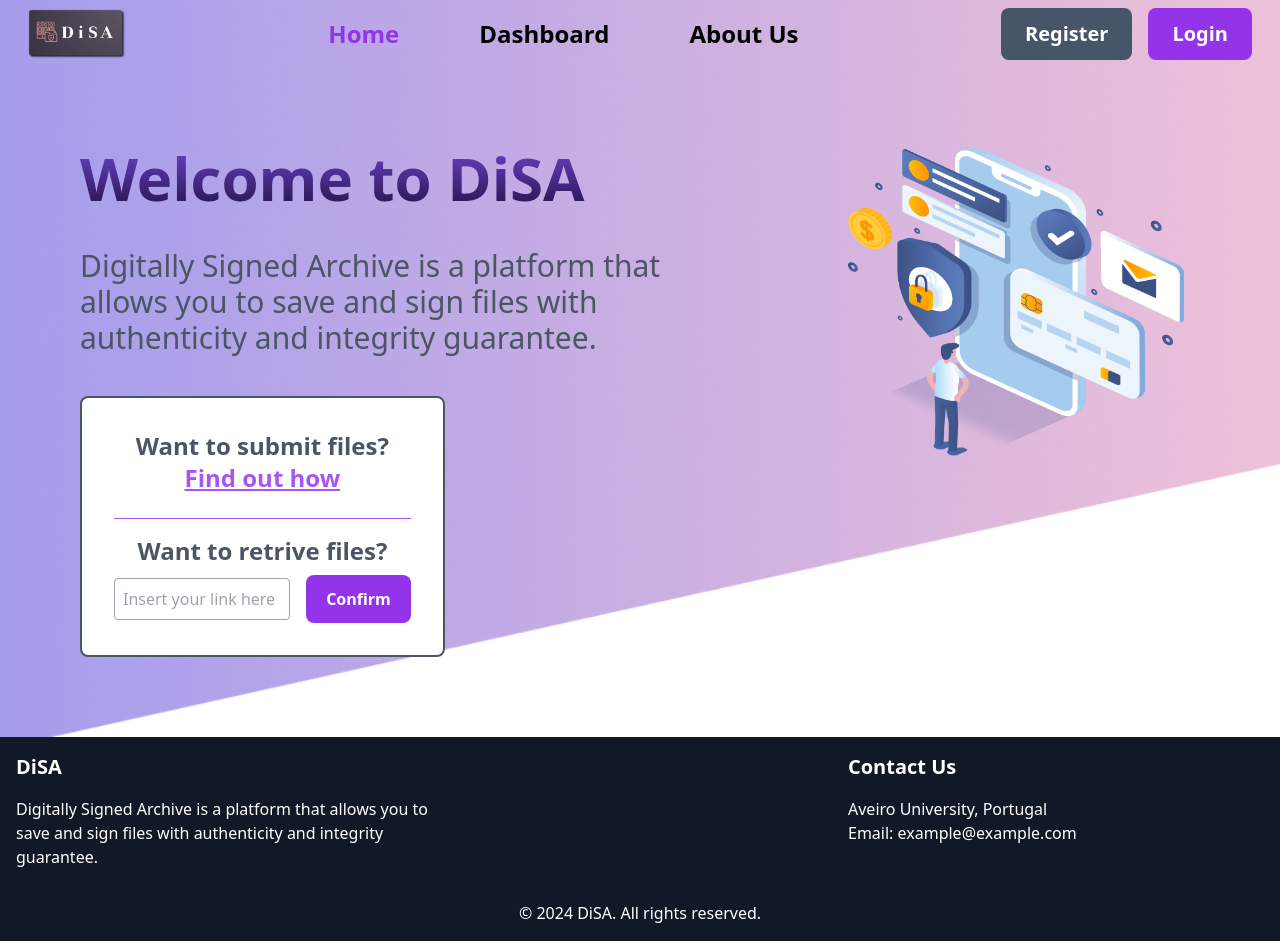
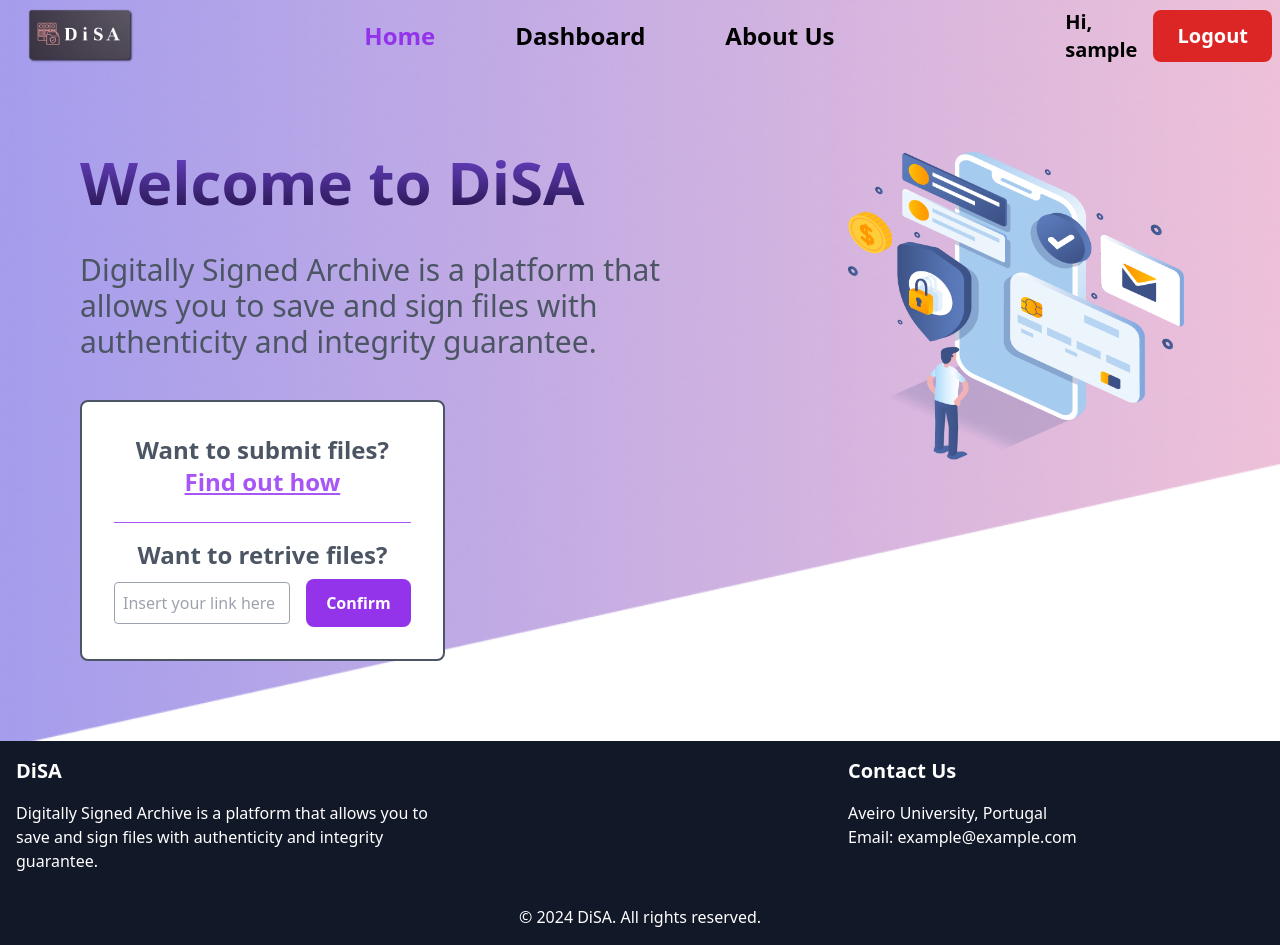
Before and after one commit to miguel-silva48/DiSA-webInterface, a React (Vite) app: page / in a window 1280 px wide. Built offline with nearby package versions, Linux system fonts and the light colour scheme; sample sign-in values are in the browser's storage.

Commit message:
Fix(webInterface): filtered navbar option by logged in user

```diff
--- a/src/components/layout/Navbar.jsx
+++ b/src/components/layout/Navbar.jsx
@@ -1,9 +1,21 @@
-import { Link, useLocation } from "react-router-dom";
+import { Link, useLocation, useNavigate } from "react-router-dom";
 
 import logo from "/DiSA_logo.png";
 
 const Navbar = () => {
   const location = useLocation();
+  const navigate = useNavigate();
+  const username = sessionStorage.getItem("username");
+  const isLoggedIn = sessionStorage.getItem("access_token") !== null;
+
+  const handleLogout = () => {
+    const confirmLogout = window.confirm("Are you sure you want to logout?");
+    if (confirmLogout) {
+      sessionStorage.removeItem("username");
+      sessionStorage.removeItem("access_token");
+      navigate("/");
+    }
+  }
 
   return (
     <nav className="navbar bg-transparent w-full flex items-center p-2 top-0 gap-4">
@@ -12,28 +24,38 @@ const Navbar = () => {
       </Link>
       <div className="w-full flex justify-center gap-20">
         <NavLink to="/" isActive={location.pathname === '/'}>Home</NavLink>
-        <NavLink to="/dashboard" isActive={location.pathname === '/dashboard'}>Dashboard</NavLink>
+        {isLoggedIn && <NavLink to="/dashboard" isActive={location.pathname === '/dashboard'}>Dashboard</NavLink>}
         <NavLink to="/about" isActive={location.pathname === '/about'}>About Us</NavLink>
       </div>
 
-      <div className="flex gap-4 pr-5 items-center">
+      {!isLoggedIn ? (
+          <div className="flex gap-4 items-center">
             <Link to="/register">
               <button className="text-xl text-white font-bold rounded-lg bg-slate-600 hover:bg-indigo-400 px-6 py-3 transition duration-300 ease-in-out">
                 Register
               </button>
             </Link>
-
             <Link to="/login">
               <button className="text-xl text-white font-bold rounded-lg bg-purple-600 hover:bg-indigo-400 px-6 py-3 transition duration-300 ease-in-out">
                 Login
               </button>
             </Link>
           </div>
+        ) : (
+          <div className="flex gap-4 items-center">
+            <span className="text-xl text-black font-bold">
+              Hi, {username}
+            </span>
+            <button onClick={handleLogout} className="text-xl text-white font-bold rounded-lg bg-red-600 hover:bg-red-400 px-6 py-3 transition duration-300 ease-in-out">
+              Logout
+            </button>
+          </div>
+        )}
     </nav>
   );
 }
 
-// Componente NavLink para aplicar estilo ativo
+// Active styles applied to current page
 const NavLink = ({ to, isActive, children }) => {
   return (
     <Link to={to}>
--- a/src/components/pages/DashboardPage.jsx
+++ b/src/components/pages/DashboardPage.jsx
@@ -1,10 +1,20 @@
-import React from "react";
+import React, { useEffect } from "react";
 import Navbar from "../layout/Navbar.jsx";
 import Footer from "../layout/Footer.jsx";
 import Background from "../layout/Background.jsx";
 import DocumentSetCard from "../layout/DocumentSetCard.jsx";
 
 const DashboardPage = () => {
+
+// Redirect to login page if user is not logged in and tries to access this
+useEffect(() => {
+  if (sessionStorage.getItem("access_token") === null) {
+    window.location.href = "/login";
+  }
+}
+, []);
+
+
   return (
     <div>
       <Background />
--- a/src/components/pages/LoginPage.jsx
+++ b/src/components/pages/LoginPage.jsx
@@ -56,7 +56,7 @@ const LoginPage = () => {
         console.log("LOGIN RESPONSE:", data);
         if (response.ok) {
             sessionStorage.setItem('username', formData.username);
-            sessionStorage.setItem('token', data.token);
+            sessionStorage.setItem('access_token', data.access_token);
           alert("User logged in successfully!");
           navigate("/dashboard");
         }
```
Lines whose indentation alone changed are shown as unchanged.
